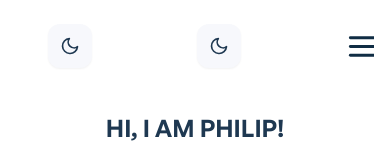
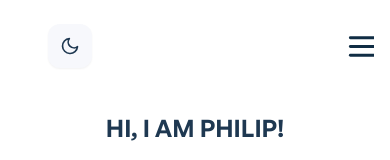
Before and after one commit to JPhlpL/nextjs-portfolio, a Next.js app: page / in a window 390 px wide. Shown: the top 160 px of the page. Built offline with nearby package versions, Linux system fonts and the light colour scheme.

Commit message:
Fix hydration on logo

```diff
--- a/components/shared/AppHeader.jsx
+++ b/components/shared/AppHeader.jsx
@@ -1,17 +1,15 @@
 import { useEffect, useState } from "react";
 import Link from "next/link";
-import Image from "next/image";
 import { motion } from "framer-motion";
 import { FiSun, FiMoon, FiX, FiMenu } from "react-icons/fi";
 import HireMeModal from "../HireMeModal";
-import logoLight from "../../public/images/logo-light.svg";
-import logoDark from "../../public/images/logo-dark.svg";
 import useThemeSwitcher from "../../hooks/useThemeSwitcher";
 
 function AppHeader() {
   const [showMenu, setShowMenu] = useState(false);
   const [showModal, setShowModal] = useState(false);
   const [activeTheme, setTheme] = useThemeSwitcher();
+  const [isClient, setIsClient] = useState(false);
 
   useEffect(() => {
     // This effect runs only on the client
@@ -22,6 +20,10 @@ function AppHeader() {
       htmlElement.classList.remove("overflow-y-hidden");
     }
   }, [showModal]);
+
+  useEffect(() => {
+    setIsClient(true); // Set client flag
+  }, []);
 
   function toggleMenu() {
     if (!showMenu) {
@@ -56,29 +58,16 @@ function AppHeader() {
       <div className="z-10 max-w-screen-lg xl:max-w-screen-xl block sm:flex sm:justify-between sm:items-center py-6">
         {/* Header menu links and small screen hamburger menu */}
         <div className="flex justify-between items-center px-4 sm:px-0">
-          {/* Theme switcher large screen */}
+          {/* New Theme Switcher */}
+          <div>
+            {isClient && (
               <div
 			  onClick={() => setTheme(activeTheme)}
 			  aria-label="Theme Switcher"
 			  className="ml-8 bg-primary-light dark:bg-ternary-dark p-3 shadow-sm rounded-xl cursor-pointer"
 			>
-            {activeTheme === "dark" ? (
-              <FiMoon className="text-ternary-dark hover:text-gray-400 dark:text-ternary-light dark:hover:text-primary-light text-xl" />
-            ) : (
-              <FiSun className="text-gray-200 hover:text-gray-50 text-xl" />
-            )}
+                {activeTheme === "dark" ? <FiMoon className="text-ternary-dark hover:text-gray-400 dark:text-ternary-light dark:hover:text-primary-light text-xl" /> : <FiSun className="text-gray-200 hover:text-gray-50 text-xl" />}
               </div>
-
-          {/* Theme switcher small screen */}
-          <div
-            onClick={() => setTheme(activeTheme)}
-            aria-label="Theme Switcher"
-            className="block sm:hidden ml-0 bg-primary-light dark:bg-ternary-dark p-3 shadow-sm rounded-xl cursor-pointer"
-          >
-            {activeTheme === "dark" ? (
-              <FiMoon className="text-ternary-dark hover:text-gray-400 dark:text-ternary-light dark:hover:text-primary-light text-xl" />
-            ) : (
-              <FiSun className="text-gray-200 hover:text-gray-50 text-xl" />
             )}
           </div>
 
```
Lines whose indentation alone changed are shown as unchanged.
